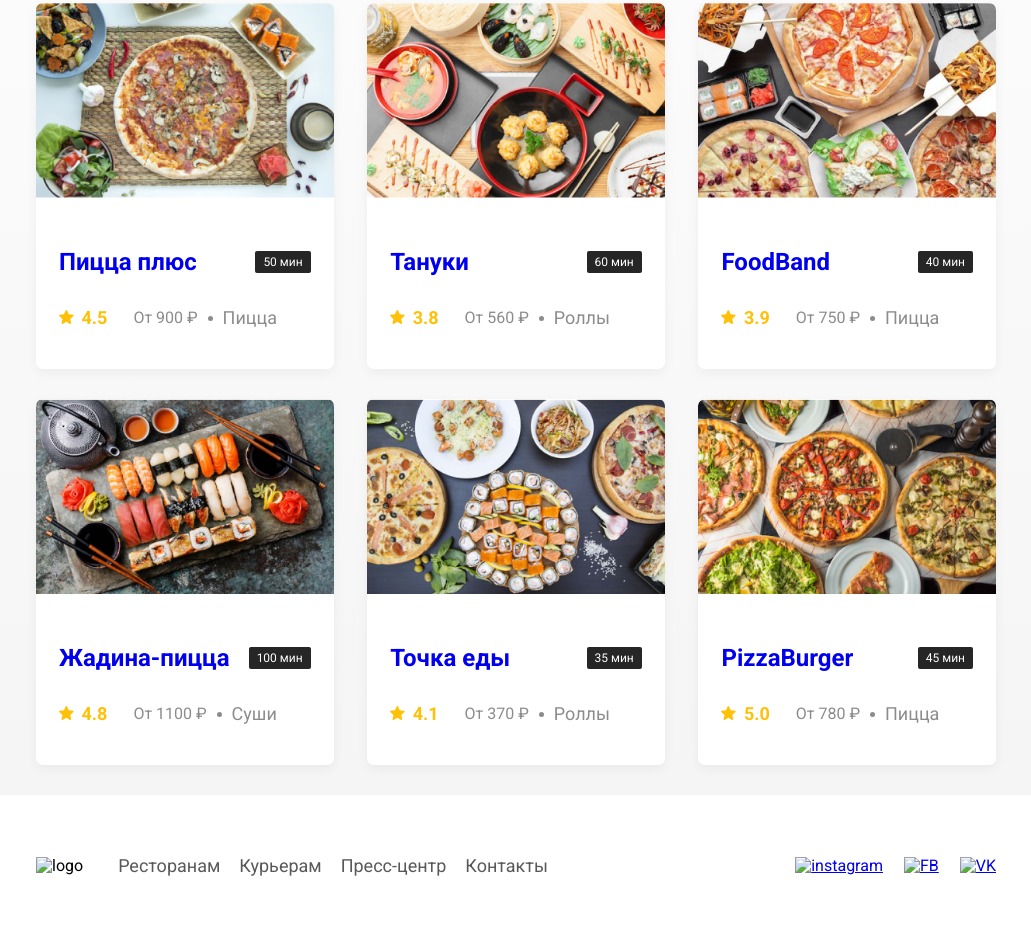
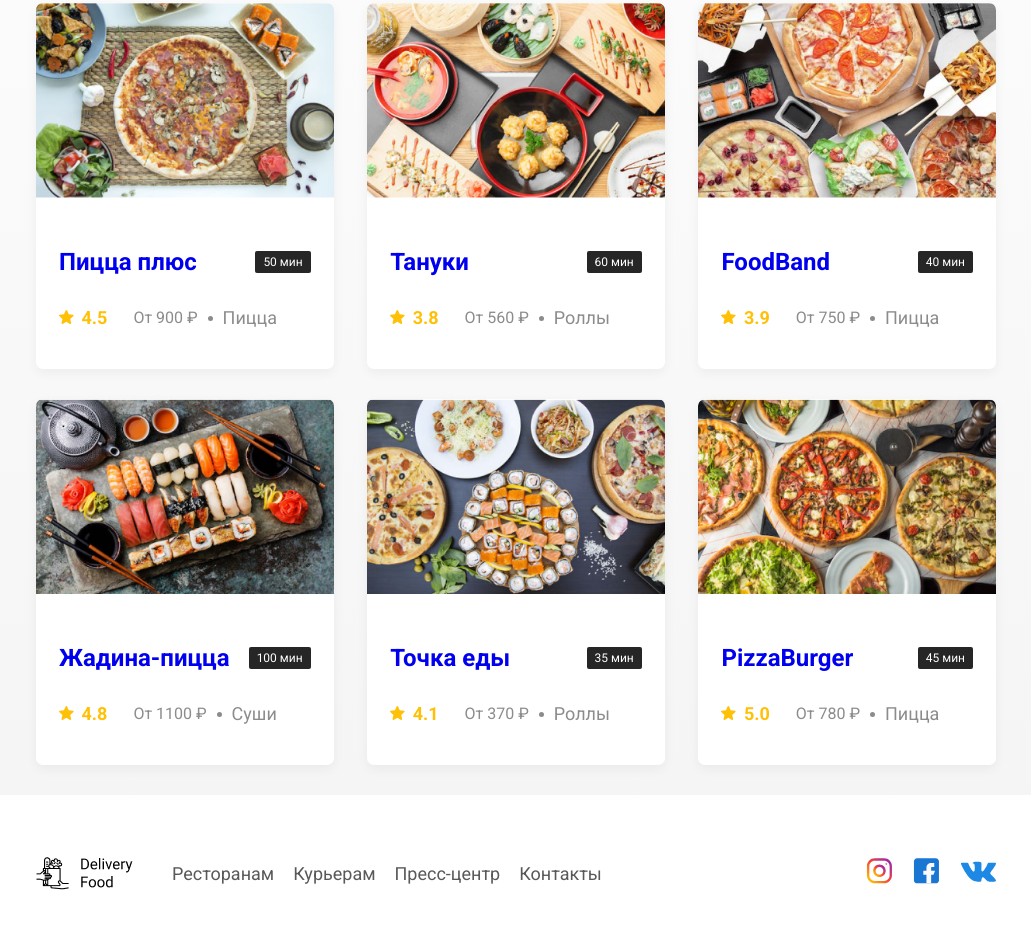
Before and after one commit to AshtonBro/Delivery-Food, a website: page src/index.html in a window 1280 px wide. Shown: the part 653-1582 px from the top of the page, without its empty margins (124-1155 px from the left). Drawn offline with nearby package versions, Linux system fonts and the light colour scheme; the site is published under a folder, as on GitHub Pages, so addresses that start at the root find nothing.

Commit message:
madal img

```diff
--- a/src/index.html
+++ b/src/index.html
@@ -222,7 +222,7 @@
    <footer class="footer">
       <div class="container">
          <div class="footer-block">
-            <img src="/img/header/logo.png" alt="logo" class="logo footer-logo">
+            <img src="img/header/logo.png" alt="logo" class="logo footer-logo">
             <nav class="footer-nav">
                <a href="#" class="footer-link">Ресторанам</a>
                <!-- /.footer-link -->
@@ -235,9 +235,9 @@
             </nav>
             <!-- /.footer-nav -->
             <div class="social-links">
-               <a href="#"><img src="/img/footer/instagram.svg" alt="instagram" class="social-link"></a>
-               <a href="#"><img src="/img/footer/FB.svg" alt="FB" class="social-link"></a>
-               <a href="#"><img src="/img/footer/VK.svg" alt="VK" class="social-link"></a>
+               <a href="#"><img src="img/footer/instagram.svg" alt="instagram" class="social-link"></a>
+               <a href="#"><img src="img/footer/FB.svg" alt="FB" class="social-link"></a>
+               <a href="#"><img src="img/footer/VK.svg" alt="VK" class="social-link"></a>
             </div>
             <!-- /.social-links -->
          </div>
```
Also changed, not shown: src/restaurant.html (+4 -4 lines).
